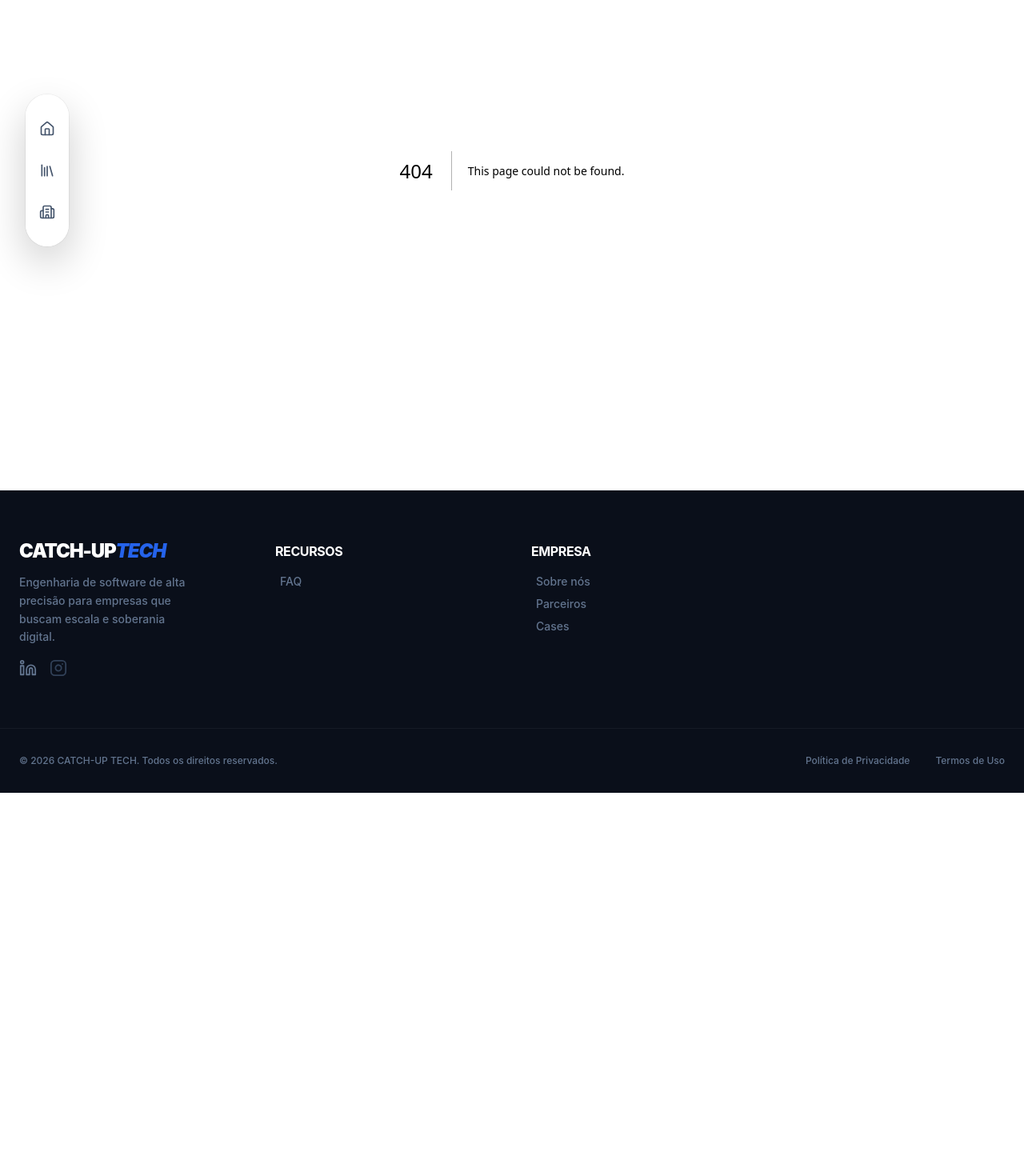
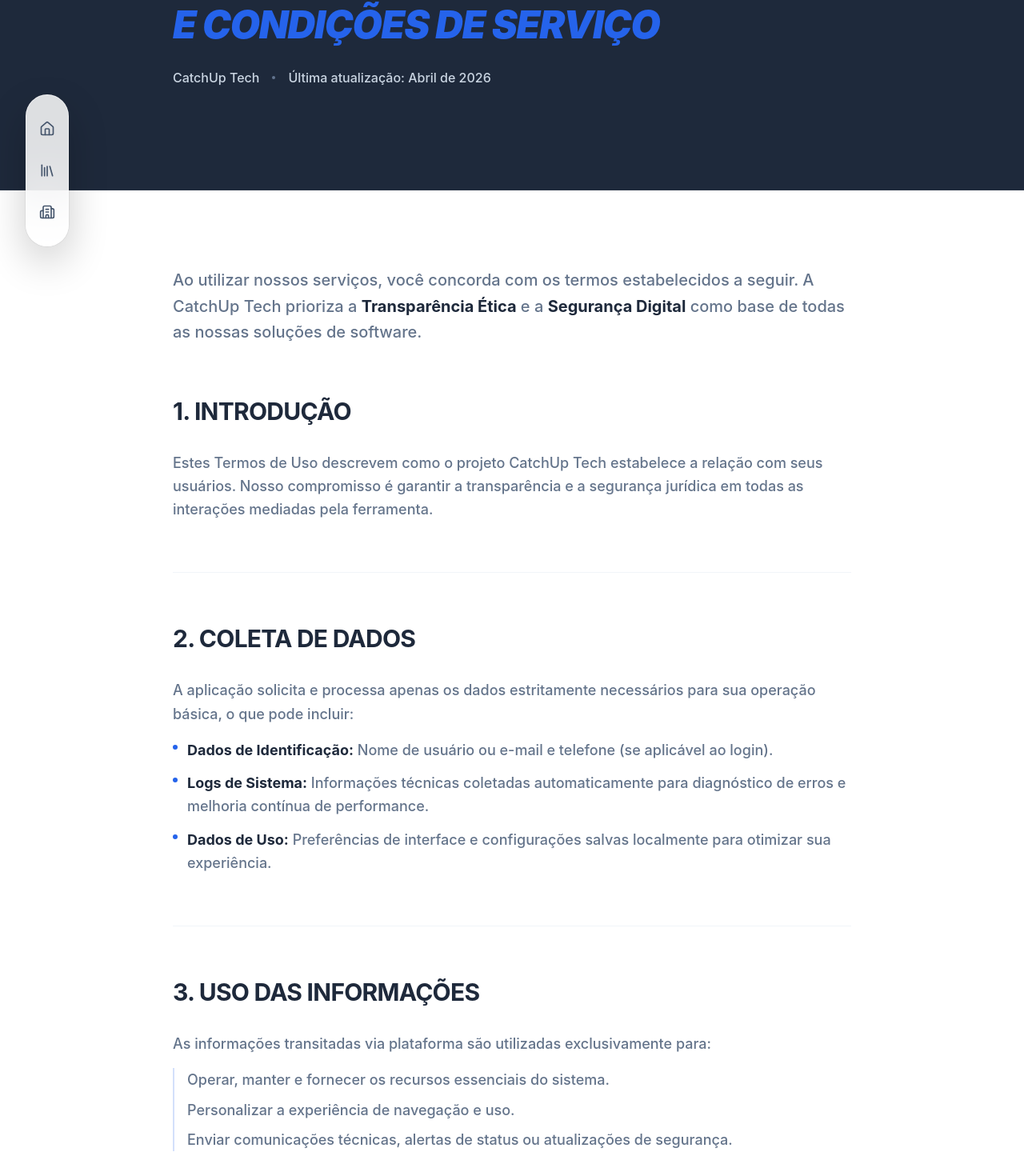
Before and after one commit to Catch-Up-Technologies/Catch-up-tech, a Next.js app: page /terms-of-use in a window 1280 px wide. Before the commit this address had no page. Shown: the part 187-1657 px from the top of the page at 80% size. Before the commit the page ends 1178 px from the top, so only its background shows below. Built offline with nearby package versions, Linux system fonts and the light colour scheme.

Commit message:
feat: create page terms of use

```diff
--- /dev/null
+++ b/src/app/terms-of-use/page.tsx
@@ -0,0 +1,153 @@
+import { Metadata } from "next";
+
+export const metadata: Metadata = {
+  title: "Termos de Uso | CatchUp Tech",
+  description: "Termos de Uso e Condições de Serviço da CatchUp Tech.",
+};
+
+export default function TermsOfUsePage() {
+  const sections = [
+    {
+      title: "1. Introdução",
+      content: (
+        <p>
+          Estes Termos de Uso descrevem como o projeto CatchUp Tech estabelece a relação com seus usuários. Nosso compromisso é garantir a transparência e a segurança jurídica em todas as interações mediadas pela ferramenta.
+        </p>
+      ),
+    },
+    {
+      title: "2. Coleta de Dados",
+      content: (
+        <div className="space-y-4">
+          <p>A aplicação solicita e processa apenas os dados estritamente necessários para sua operação básica, o que pode incluir:</p>
+          <ul className="list-none space-y-3">
+            <li className="flex items-start gap-3">
+              <div className="mt-2 w-1.5 h-1.5 rounded-full bg-primary shrink-0" />
+              <p><span className="font-bold text-secondary">Dados de Identificação:</span> Nome de usuário ou e-mail e telefone (se aplicável ao login).</p>
+            </li>
+            <li className="flex items-start gap-3">
+              <div className="mt-2 w-1.5 h-1.5 rounded-full bg-primary shrink-0" />
+              <p><span className="font-bold text-secondary">Logs de Sistema:</span> Informações técnicas coletadas automaticamente para diagnóstico de erros e melhoria contínua de performance.</p>
+            </li>
+            <li className="flex items-start gap-3">
+              <div className="mt-2 w-1.5 h-1.5 rounded-full bg-primary shrink-0" />
+              <p><span className="font-bold text-secondary">Dados de Uso:</span> Preferências de interface e configurações salvas localmente para otimizar sua experiência.</p>
+            </li>
+          </ul>
+        </div>
+      ),
+    },
+    {
+      title: "3. Uso das Informações",
+      content: (
+        <div className="space-y-4">
+          <p>As informações transitadas via plataforma são utilizadas exclusivamente para:</p>
+          <ul className="list-none space-y-2 pl-4 border-l-2 border-primary/20">
+            <li>Operar, manter e fornecer os recursos essenciais do sistema.</li>
+            <li>Personalizar a experiência de navegação e uso.</li>
+            <li>Enviar comunicações técnicas, alertas de status ou atualizações de segurança.</li>
+          </ul>
+        </div>
+      ),
+    },
+    {
+      title: "4. Segurança e Armazenamento",
+      content: (
+        <p>
+          Adotamos práticas de segurança de padrão industrial para proteger os dados contra acessos não autorizados, perda ou divulgação. Os dados são processados em ambientes resilientes e, sempre que a arquitetura permitir, aplicamos criptografia nativa.
+        </p>
+      ),
+    },
+    {
+      title: "5. Compartilhamento com Terceiros",
+      content: (
+        <div className="space-y-4">
+          <p>A CatchUp Tech não vende, aluga ou cede dados de usuários para terceiros. O compartilhamento ocorre apenas:</p>
+          <ul className="list-none space-y-2">
+            <li className="flex items-start gap-2">
+              <span className="text-primary font-bold">I.</span>
+              <p>Quando houver obrigatoriedade legal ou ordem judicial.</p>
+            </li>
+            <li className="flex items-start gap-2">
+              <span className="text-primary font-bold">II.</span>
+              <p>Com provedores de serviços essenciais (como hospedagem ou infraestrutura em nuvem), estritamente sob contratos de confidencialidade.</p>
+            </li>
+          </ul>
+        </div>
+      ),
+    },
+    {
+      title: "6. Direitos do Usuário",
+      content: (
+        <p>
+          Garantimos ao usuário o direito de solicitar o acesso, a correção ou a exclusão definitiva de seus dados a qualquer momento, em total conformidade com a Lei Geral de Proteção de Dados (LGPD) e demais legislações vigentes.
+        </p>
+      ),
+    },
+    {
+      title: "7. Alterações nestes Termos",
+      content: (
+        <div className="space-y-4">
+          <p>
+            Estes termos podem ser atualizados periodicamente para refletir melhorias técnicas ou mudanças regulatórias. Recomendamos a revisão constante deste documento.
+          </p>
+          <p className="pt-4">
+            Em caso de dúvidas técnicas ou jurídicas, entre em contato: <a href="mailto:catchuptech@outlook.com" className="text-secondary font-bold hover:text-primary transition-colors">catchuptech@outlook.com</a>
+          </p>
+        </div>
+      ),
+    },
+  ];
+
+  return (
+    <main className="min-h-screen bg-white">
+      {/* Header */}
+      <div className="bg-secondary border-b border-white/5 py-20 lg:py-32">
+        <div className="max-w-4xl mx-auto px-6">
+          <h1 className="text-4xl lg:text-5xl font-black text-white tracking-tight leading-tight uppercase italic mb-6">
+            Termos de Uso <br />
+            <span className="text-primary">e Condições de Serviço</span>
+          </h1>
+          <div className="flex items-center gap-4 text-slate-300 font-medium">
+            <span>CatchUp Tech</span>
+            <div className="w-1 h-1 rounded-full bg-slate-500" />
+            <span>Última atualização: Abril de 2026</span>
+          </div>
+        </div>
+      </div>
+
+      {/* Content */}
+      <div className="max-w-4xl mx-auto px-6 py-16 lg:py-24">
+        <div className="prose prose-slate max-w-none">
+          <p className="text-xl text-muted leading-relaxed font-medium mb-16">
+            Ao utilizar nossos serviços, você concorda com os termos estabelecidos a seguir. A CatchUp Tech prioriza a <span className="text-secondary font-bold">Transparência Ética</span> e a <span className="text-secondary font-bold">Segurança Digital</span> como base de todas as nossas soluções de software.
+          </p>
+
+          <div className="space-y-16">
+            {sections.map((section, index) => (
+              <div key={index}>
+                <section className="space-y-8">
+                  <h2 className="text-2xl lg:text-3xl font-bold text-secondary tracking-tight uppercase px-0 border-none">
+                    {section.title}
+                  </h2>
+                  <div className="text-muted text-lg leading-relaxed font-medium">
+                    {section.content}
+                  </div>
+                </section>
+                {index < sections.length - 1 && (
+                  <hr className="mt-16 border-slate-100" />
+                )}
+              </div>
+            ))}
+          </div>
+        </div>
+
+        <div className="mt-32 pt-12 border-t border-slate-100 flex flex-col items-center gap-2 text-sm text-muted font-medium">
+          <p>Última atualização: Abril de 2026</p>
+          <p>Responsável: <span className="text-secondary font-bold">Administração Catch Up</span></p>
+          <p>E-mail: <a href="mailto:catchuptech@outlook.com" className="text-primary hover:text-secondary transition-colors font-bold">catchuptech@outlook.com</a></p>
+        </div>
+      </div>
+    </main>
+  );
+}
```
